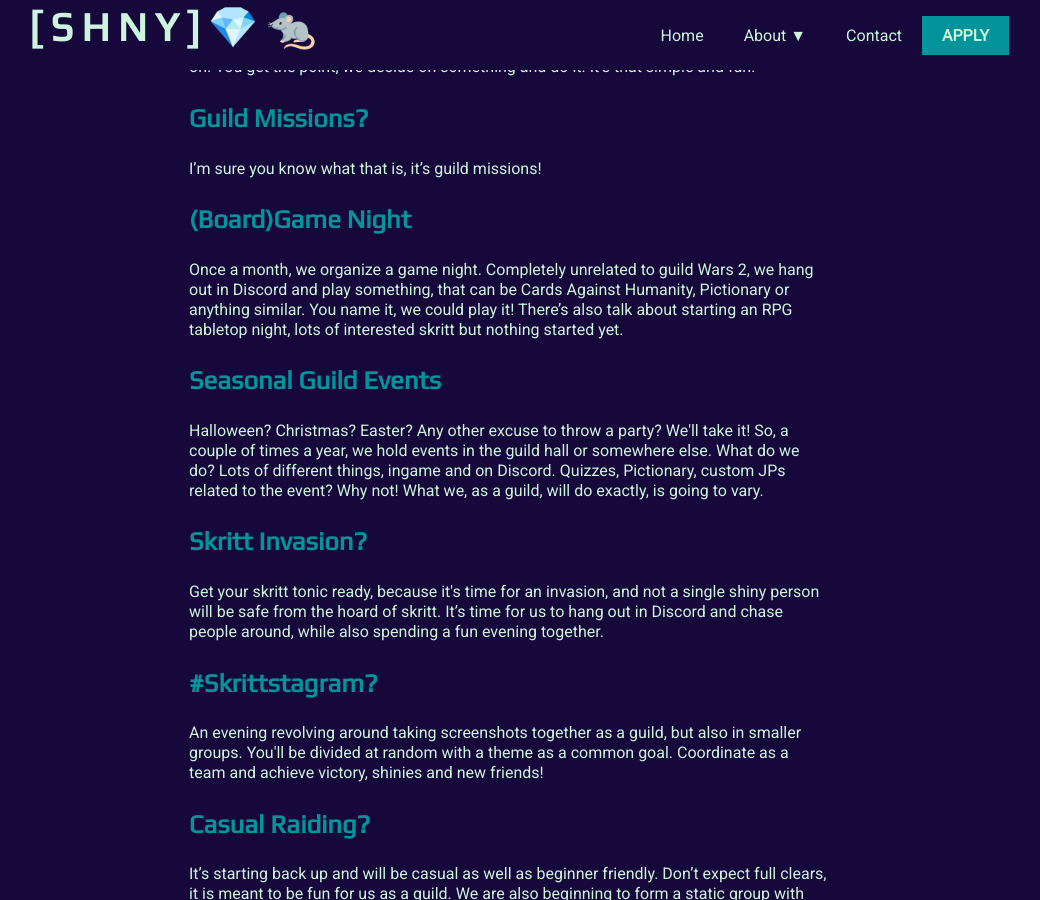
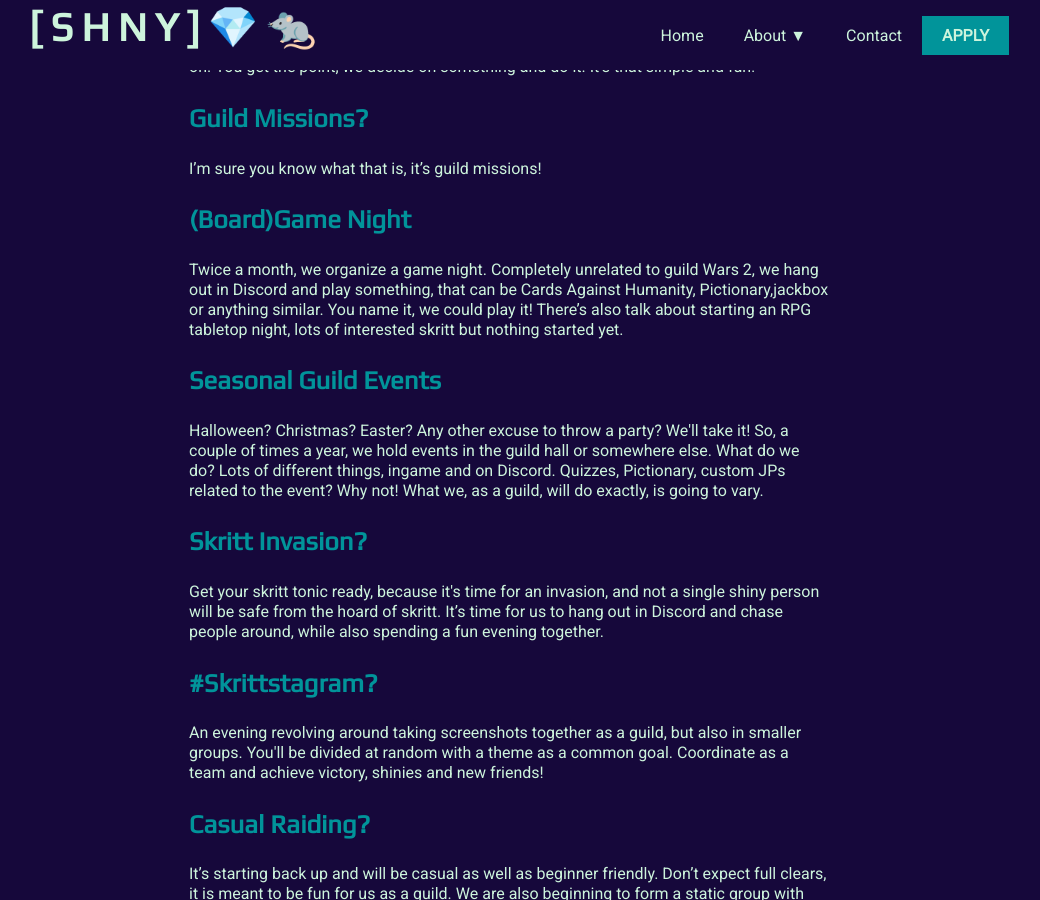
Before and after one commit to KimberlyVdB/SHNY-Jekyll-Website, a Jekyll site: the page built from guildinfo.html, in a window 1280 px wide and 900 px high, scrolled down 451 px. Shown: the whole window, without its empty margins (131-1171 px from the left). Built offline with Jekyll 4.4.1, drawn with Linux system fonts in a browser that asks for light colours; nearby versions of some CDN libraries; a script that is not in the unit is left out.

Commit message:
edited the info about boardgame night since we now do it 2 times a month

```diff
--- a/guildinfo.html
+++ b/guildinfo.html
@@ -32,8 +32,8 @@ title: mainContent
 
     <h3>(Board)Game Night</h3>
 
-    <p>Once a month, we organize a game night. Completely unrelated to guild Wars 2, we hang out in Discord and play
-      something, that can be Cards Against Humanity, Pictionary or anything similar. You name it, we could play it!
+    <p>Twice a month, we organize a game night. Completely unrelated to guild Wars 2, we hang out in Discord and play
+      something, that can be Cards Against Humanity, Pictionary,jackbox or anything similar. You name it, we could play it!
       There’s also talk about starting an RPG tabletop night, lots of interested skritt but nothing started yet.</p>
 
     <h3>Seasonal Guild Events</h3>
```
